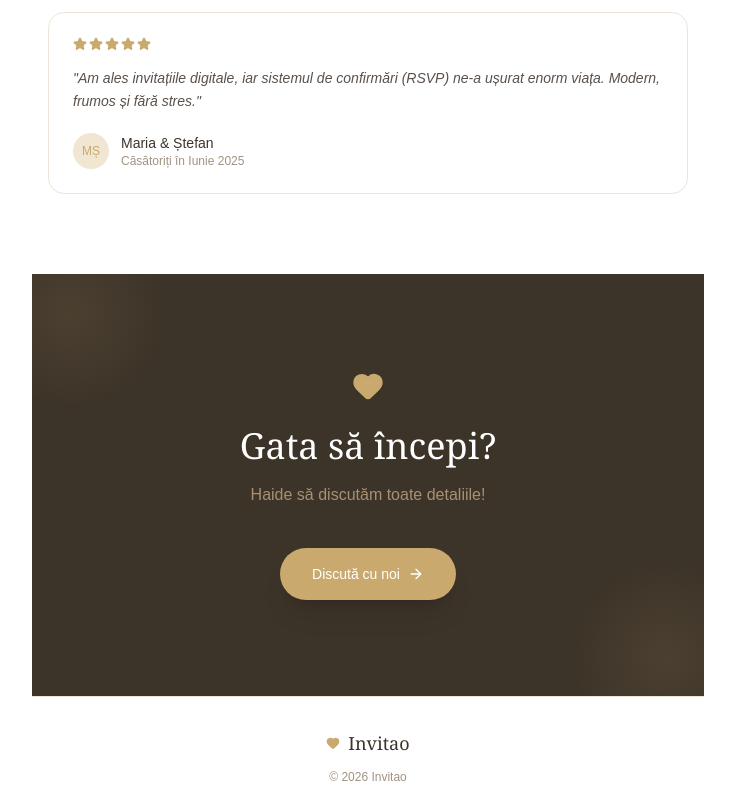
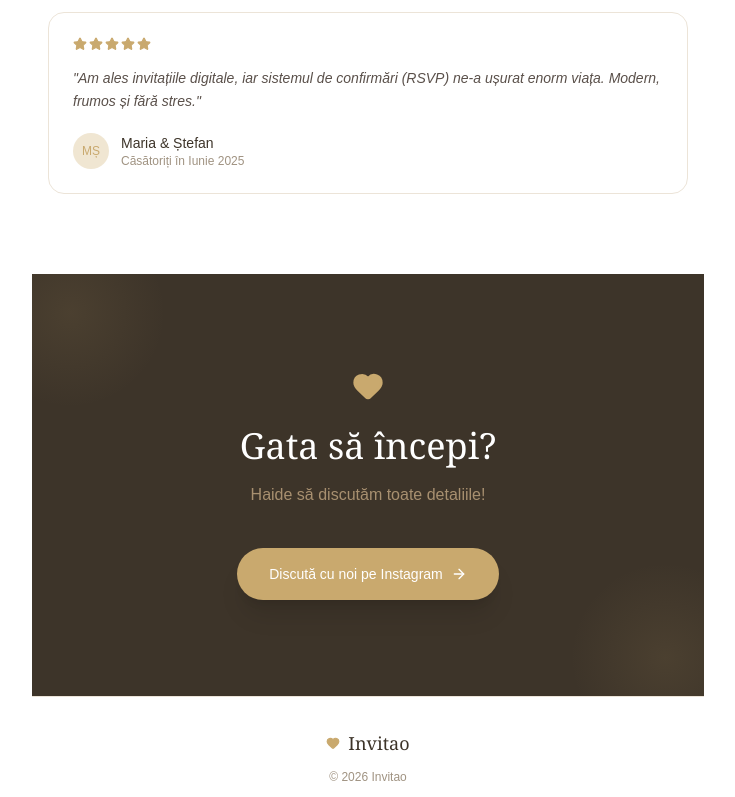
Before and after one commit to adrianopris31/invitao, a Next.js app in the folder e-invitatii-front/: page / in a window 1280 px wide. Shown: the part 5574-6371 px from the top of the page, without its empty margins (272-1007 px from the left). Built offline with nearby package versions, Linux system fonts and the light colour scheme.

Commit message:
Updated references

```diff
--- a/e-invitatii-front/app/landing/CTA.tsx
+++ b/e-invitatii-front/app/landing/CTA.tsx
@@ -34,10 +34,15 @@ export default function CTA() {
                 </p>
 
                 <div className="flex flex-col sm:flex-row gap-3 justify-center">
-                    <button className="flex items-center justify-center gap-2 bg-[#c9a96e] text-white px-8 py-4 rounded-full text-sm font-medium hover:bg-[#b8986a] transition-colors duration-300 shadow-xl">
-                        Discută cu noi
+                    <a
+                        href="https://ig.me/m/adiopris31"
+                        target="_blank"
+                        rel="noopener noreferrer"
+                        className="flex items-center justify-center gap-2 bg-[#c9a96e] text-white px-8 py-4 rounded-full text-sm font-medium hover:bg-[#b8986a] transition-colors duration-300 shadow-xl"
+                    >
+                        Discută cu noi pe Instagram
                         <ArrowRight className="w-4 h-4" />
-                    </button>
+                    </a>
                 </div>
             </motion.div>
         </section>
--- a/e-invitatii-front/app/landing/Pricing.tsx
+++ b/e-invitatii-front/app/landing/Pricing.tsx
@@ -132,22 +132,33 @@ export default function Pricing({ innerRef }: { innerRef?: React.Ref<HTMLElement
                             ))}
                         </div>
 
-                        <button
-                            className={`w-full py-3.5 rounded-full text-sm font-medium transition-all duration-300 ${
+                        <a
+                            href="https://ig.me/m/adiopris31"
+                            target="_blank"
+                            rel="noopener noreferrer"
+                            className={`w-full py-3.5 rounded-full text-sm font-medium transition-all duration-300 flex items-center justify-center ${
                                 plan.highlight
                                     ? "bg-[#c9a96e] text-white hover:bg-[#b8986a] shadow-lg"
                                     : "bg-[#f5ece0] text-[#3d3429] hover:bg-[#ede0cc] border border-[#d4c4a8]"
                             }`}
                         >
                             Vreau {plan.name}
-                        </button>
+                        </a>
                     </motion.div>
                 ))}
             </div>
 
             <p className="text-center text-xs text-[#a09382] mt-8">
                 Ai nevoie de ceva cu totul aparte?{" "}
-                <span className="underline cursor-pointer text-[#c9a96e]">Contactează-ne</span> — facem posibil ce pare imposibil.
+                <a
+                    href="https://ig.me/m/adiopris31"
+                    target="_blank"
+                    rel="noopener noreferrer"
+                    className="underline text-[#c9a96e] hover:text-[#b8986a] transition-colors"
+                >
+                    Contactează-ne
+                </a>{" "}
+                — facem posibil ce pare imposibil.
             </p>
         </section>
     );
```
